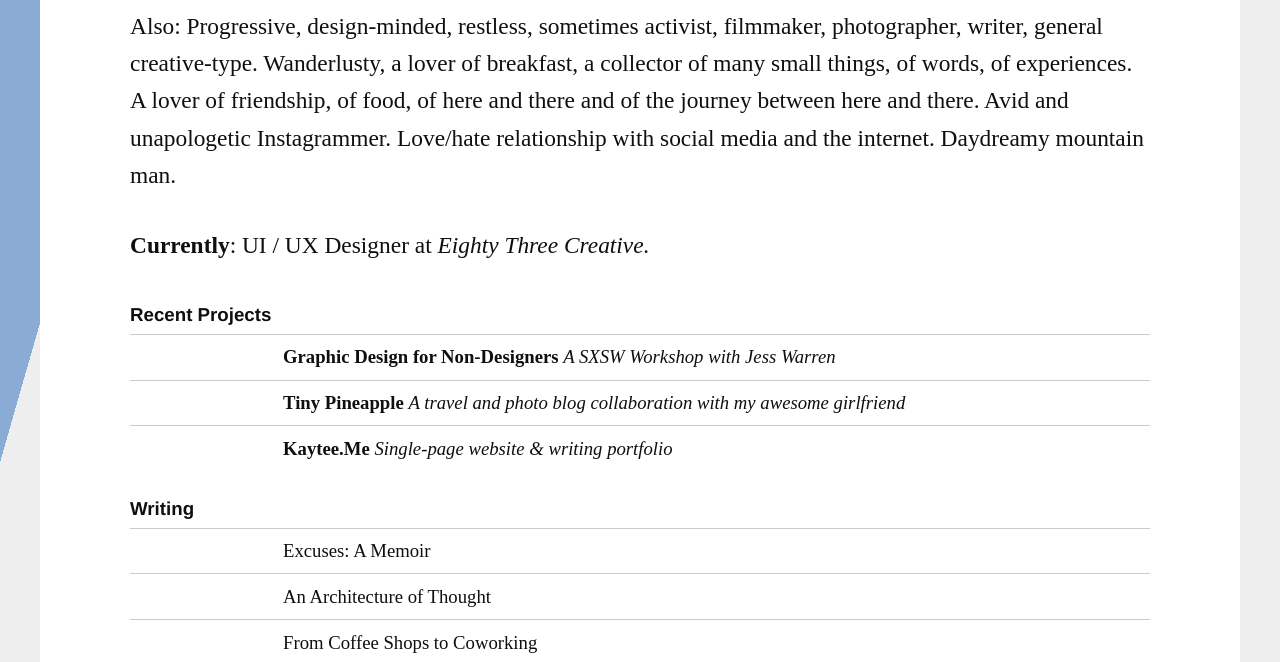
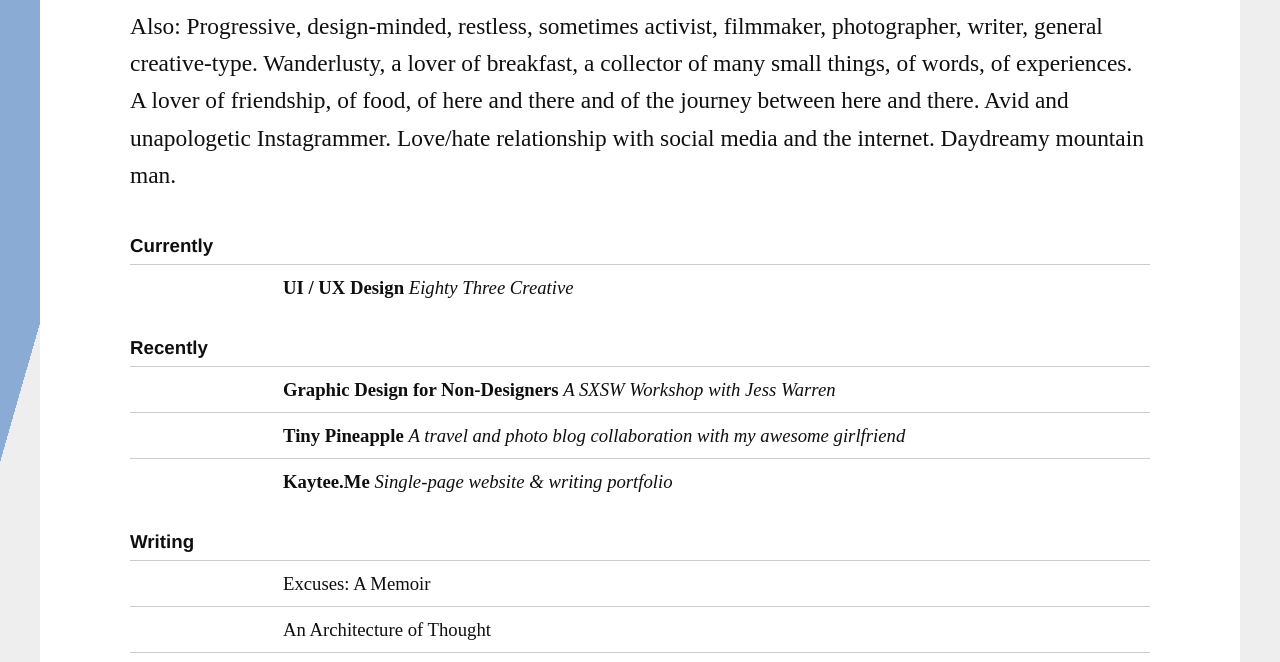
Before and after one commit to mjchamplin/champ, a website: page index.html in a window 1280 px wide. Shown: the part 647-1309 px from the top of the page. Drawn offline with nearby package versions, Linux system fonts and the light colour scheme; a script that the page names is missing.

Commit message:
Turned "Currently" into a list.

```diff
--- a/index.html
+++ b/index.html
@@ -40,12 +40,26 @@
 
         <section id="introduction" class="content">
           <p>Also: Progressive, design-minded, restless, sometimes activist, filmmaker, photographer, writer, general creative-type. Wanderlusty, a lover of breakfast, a collector of many small things, of words, of experiences. A lover of friendship, of food, of here and there and of the journey between here and there. Avid and unapologetic Instagrammer. Love/hate relationship with social media and the internet. Daydreamy mountain man.</p>
-          <p><strong>Currently</strong>: UI / UX Designer at <em><a href="http://eightythreecreative.com/michael-champlin">Eighty Three Creative.</a></em></p>
         </section>
 
         <section class="content">
           <header>
-            <h2>Recent Projects</h2>
+            <h2>Currently</h2>
+          </header>
+          <div class="content-list">
+            <ul>
+              <li>
+                <h3><a href="http://eightythreecreative.com/michael-champlin">UI / UX Design</a></h3>
+                <p>Eighty Three Creative</p>
+              </li>
+            </ul>
+          </div>
+        <p> </p>
+        </section>
+
+        <section class="content">
+          <header>
+            <h2>Recently</h2>
           </header>
           <div class="content-list">
             <ul>
```
Also changed, not shown: build/index.html.
